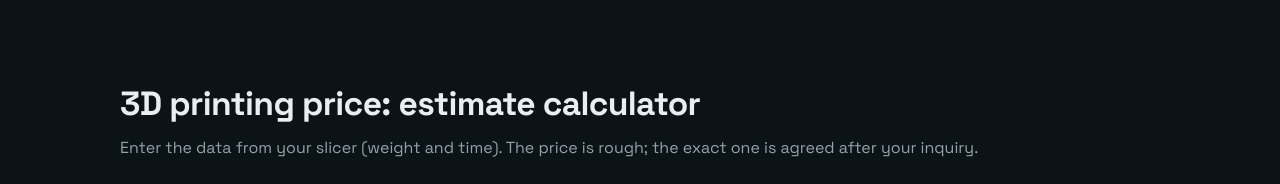
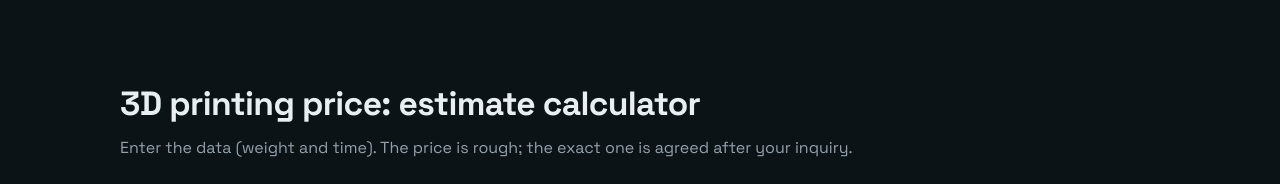
Before and after one commit to ninjalab3d/ninjalab3d.github.io, a plain HTML site: page en.html in a window 1280 px wide. Shown: the part 2380-2564 px from the top of the page. Drawn offline with Linux system fonts and the light colour scheme.

Commit message:
Update en.html

```diff
--- a/en.html
+++ b/en.html
@@ -155,7 +155,7 @@ summary{cursor:pointer;font-weight:500}details p{color:var(--mut);margin:8px 0 0
 </div></section>
 
 <section id="kalkulator"><div class="wrap">
-<h2>3D printing price: estimate calculator</h2><p class="sub">Enter the data from your slicer (weight and time). The price is rough; the exact one is agreed after your inquiry.</p>
+<h2>3D printing price: estimate calculator</h2><p class="sub">Enter the data (weight and time). The price is rough; the exact one is agreed after your inquiry.</p>
 <div class="calc">
 <div class="panel">
 <div class="f"><label for="mat">Material</label><select id="mat"></select></div>
```
